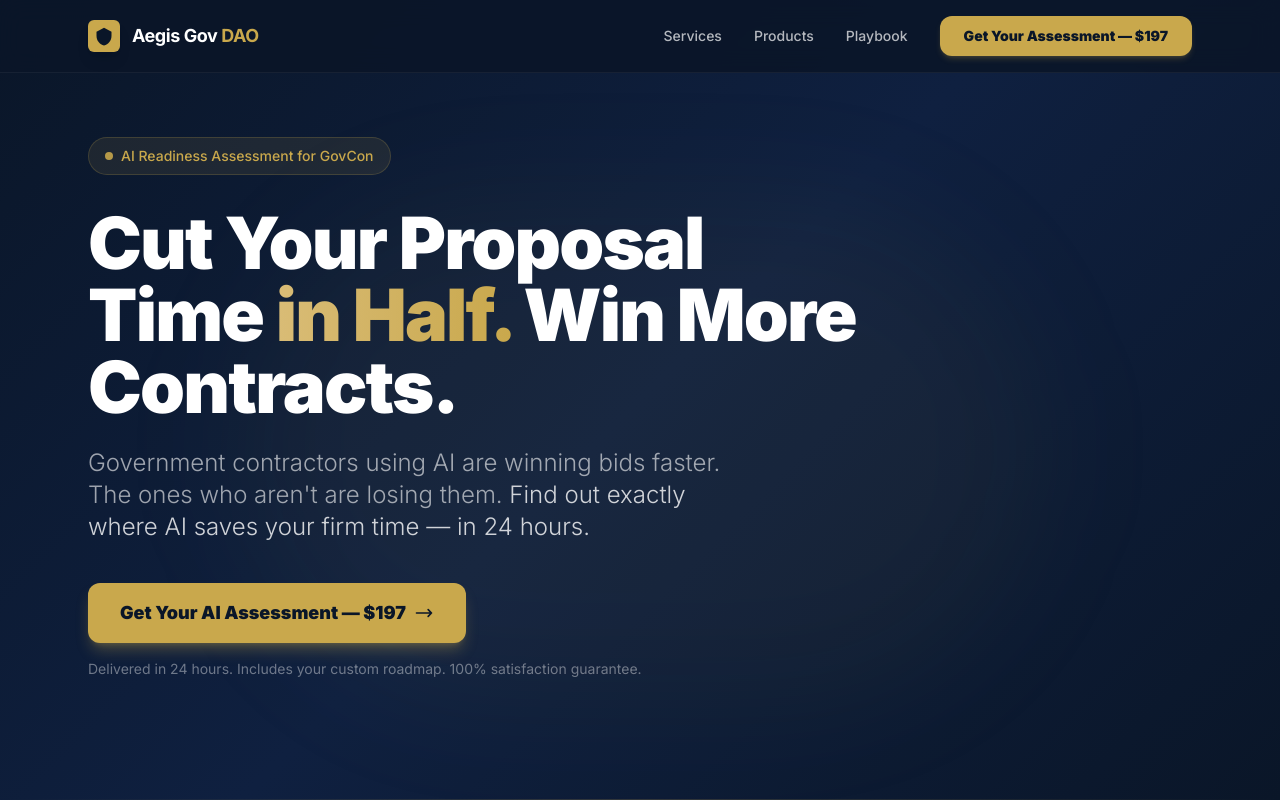
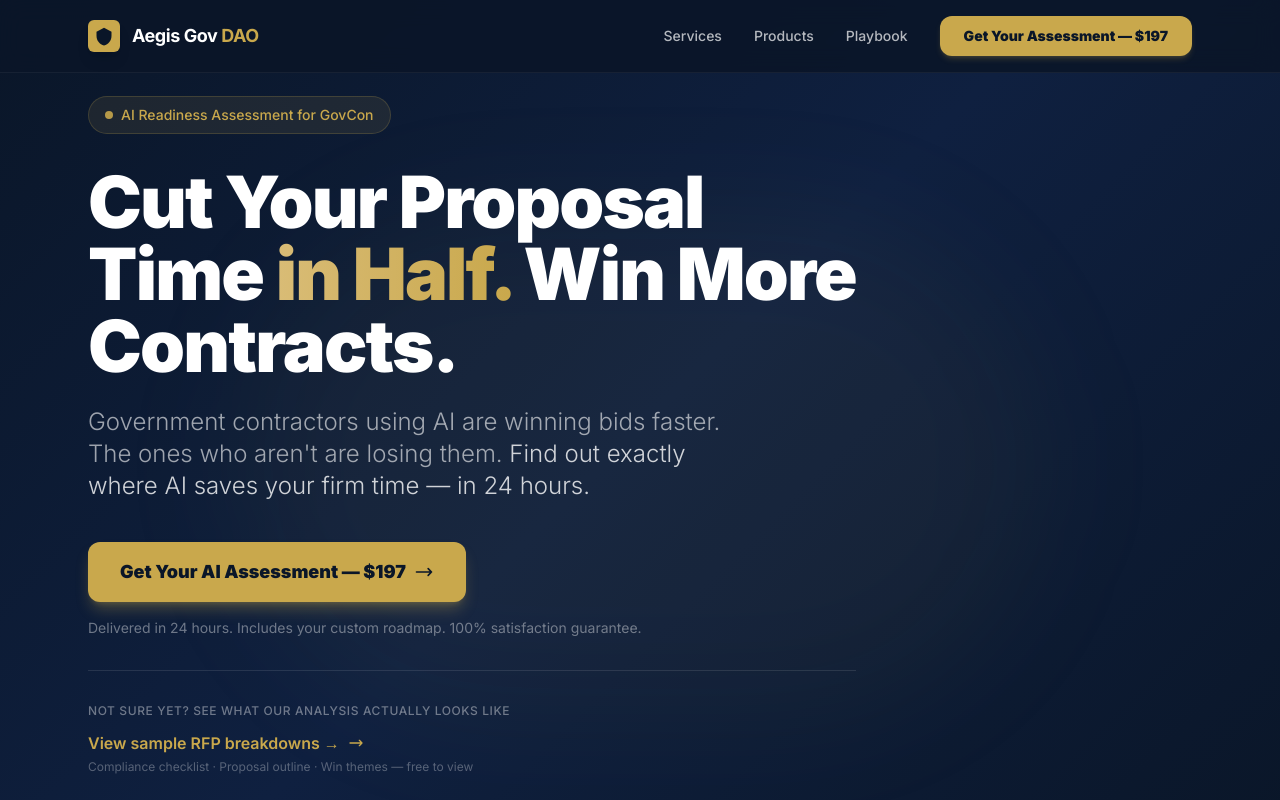
Before and after one commit to AEGISGOVDAO/aegisgov-web, a Next.js app: page / in a window 1280 px wide. Shown: the top 800 px of the page. Built offline with nearby package versions, Linux system fonts and the light colour scheme.

Commit message:
feat: add samples link to homepage hero

```diff
--- a/src/app/page.tsx
+++ b/src/app/page.tsx
@@ -100,6 +100,20 @@ export default function HomePage() {
             <p className="text-white/40 text-sm mt-4">
               Delivered in 24 hours. Includes your custom roadmap. 100% satisfaction guarantee.
             </p>
+
+            <div className="mt-8 pt-8 border-t border-white/10">
+              <p className="text-white/40 text-xs uppercase tracking-wider font-medium mb-3">Not sure yet? See what our analysis actually looks like</p>
+              <Link
+                href="/samples"
+                className="inline-flex items-center gap-2 text-gold hover:text-gold-light font-semibold text-base transition-colors group"
+              >
+                View sample RFP breakdowns →
+                <svg className="w-4 h-4 group-hover:translate-x-1 transition-transform" fill="none" stroke="currentColor" viewBox="0 0 24 24">
+                  <path strokeLinecap="round" strokeLinejoin="round" strokeWidth={2} d="M17 8l4 4m0 0l-4 4m4-4H3" />
+                </svg>
+              </Link>
+              <p className="text-white/30 text-xs mt-1">Compliance checklist · Proposal outline · Win themes — free to view</p>
+            </div>
           </div>
         </div>
       </section>
```
